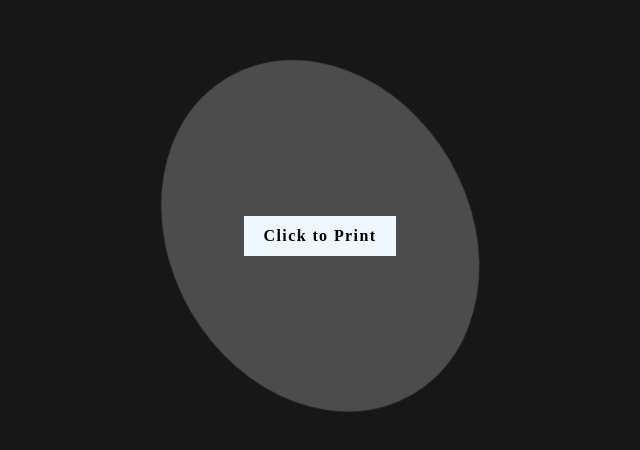
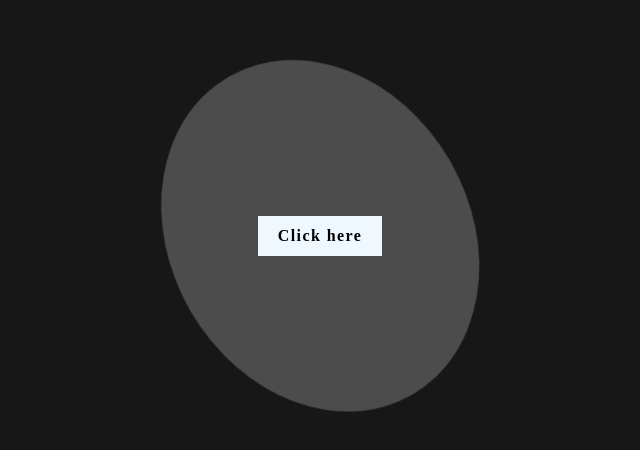
Before and after one commit to itnug987/sample-app, a plain HTML site: page index.html in a window 1280 px wide. Shown: the part 164-614 px from the top of the page, without its empty margins (320-960 px from the left). Drawn offline with Linux system fonts and the light colour scheme.

Commit message:
change text

```diff
--- a/index.html
+++ b/index.html
@@ -18,7 +18,7 @@
     ref=https%3A%2F%2Fdomain.com%2Fpath-to%2Ffile.pdf
     "
     >
-      Click to Print
+      Click here
     </a>
   </body>
 </html>
```
